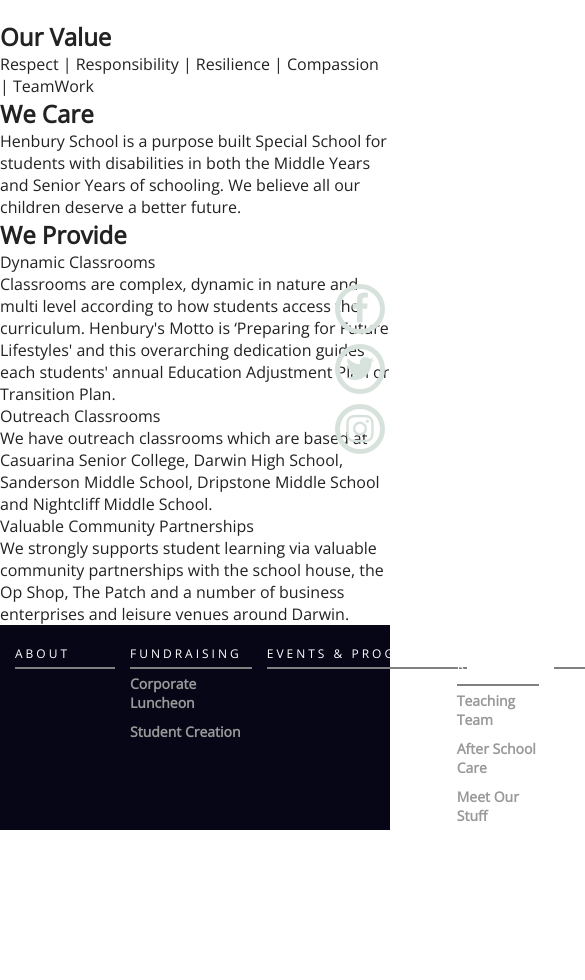
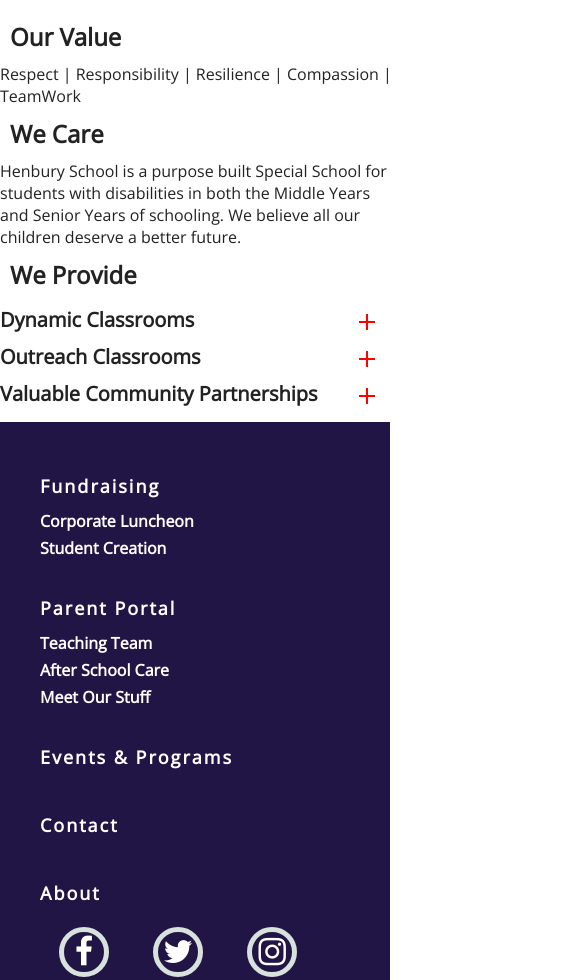
Before and after one commit to teamseagulls/HenburySchool, a plain HTML site: page index.html in a window 390 px wide. Shown: the part 380-1360 px from the top of the page, 585 px wide, since content can reach past the window. Before the commit the page ends 1210 px from the top, so only its background shows below. Drawn offline with nearby package versions, Linux system fonts and the light colour scheme.

Commit message:
responsive footer, fixed menu, home page main information

```diff
--- a/contact.html
+++ b/contact.html
@@ -6,7 +6,6 @@
   <meta name="viewport" content="width=device-width initial-scale=1">
   <link rel="stylesheet" href="css/main.css">
   <link rel="stylesheet" href="css/requestform.css">
-  <link rel="stylesheet" href="css/GlobalMain.css">
   <link href="https://maxcdn.bootstrapcdn.com/font-awesome/4.7.0/css/font-awesome.min.css" rel="stylesheet" integrity="sha384-wvfXpqpZZVQGK6TAh5PVlGOfQNHSoD2xbE+QkPxCAFlNEevoEH3Sl0sibVcOQVnN" crossorigin="anonymous">
   <title>Henbury School</title>
   <title>Henbury School website </title>
--- a/css/main.css
+++ b/css/main.css
@@ -81,6 +81,16 @@ a{
   justify-content: space-between;
   align-items: center;
   padding: 5px;
+}
+
+.navigation.navfixed{
+  position:fixed;
+  top:0;
+  left:0;
+  right:0;
+  z-index: 1;
+  background-color: white;
+  box-shadow: 0 1.5rem 3rem rgba(0, 0, 0, 0.2);
 }
 
 /*hide the checkbox*/
@@ -196,19 +206,18 @@ a{
   height: 8px;
   position: absolute;
   left: 2px;
-  top: 4px;
+  top: 3px;
   /* transition: all .3s; */
   width: 2px;
+  transform-origin: bottom;
 }
 
 .navigation_dropicon::before{
   transform: rotate(45deg) translateX(-23%);
-  transform-origin: top;
 }
 
 .navigation_dropicon::after{
   transform: rotate(-45deg) translateX(23%);
-  transform-origin: top;
 }
 
 /*set padding for level two menu*/
@@ -231,78 +240,6 @@ a{
 
 .show {
   display: block;
-}
-/*start social icon style*/
-
-.social_icon {
-  width:50px;
-  position: fixed;
-  bottom:10px;
-  right:5px;
-}
-
-/* Style the list items inside the UL list, by setting its width, height and line-height
-  and float them to left and set its border and border-radius.
- */
-.social_icon li {
-  width: 50px;
-  height: 50px;
-  line-height: 50px;
-  margin-top:10px;
-  text-align: center;
-  cursor: pointer;
-  border-radius: 50%;
-  border: 5px solid #D8E2DC;
-  float: left;
-  transition: all 0.5s ease;
-}
-
-/* Style the icons by setting its color and margin-top value to 20px
-to align it properly */
-.fa {
-  color: #D8E2DC;
-  transition: all 0.5s ease;
-}
-
-/* Now target the specific li classes for styling and use box-shadow effect to border and text-shadow effect
-  to icons for glowing effect and use transition property for smooth transition effect. */
-/*facebook*/
-.social_icon li:hover.facebook {
-  border: 5px solid #3b5998;
-  box-shadow: 0 0 15px #3b5998;
-  transition: all 0.5s ease;
-}
-
-.social_icon li:hover .fa-facebook {
-  color: #3b5998;
-  text-shadow: 0 0 15px #3b5998;
-  transition: all 0.5s ease;
-}
-
-/*twitter*/
-.social_icon li:hover.twitter {
-  border: 5px solid #00aced;
-  box-shadow: 0 0 15px #00aced;
-  transition: all 0.5s ease;
-}
-
-.wrapper li:hover .fa-twitter {
-  color: #00aced;
-  text-shadow: 0 0 15px #00aced;
-  transition: all 0.5s ease;
-}
-
-/* instagram */
-.social_icon li:hover.instagram {
-  border: 5px solid #bc2a8d;
-  box-shadow: 0 0 15px #bc2a8d;
-  transition: all 0.5s ease;
-}
-
-.social_icon li:hover .fa-instagram {
-  color: #bc2a8d;
-  text-shadow: 0 0 15px #bc2a8d;
-  transition: all 0.5s ease;
 }
 
 /*set style for btn link*/
@@ -370,84 +307,236 @@ width, it will loss its width inherited from its parent, totally no width, not e
   margin:100px 0 0 100px;
 }
 
-/*start footer styling*/
-.footer_container {
-  width: 100%;
-  position: relative;
-  height: auto;
+/*start styling for the content in home page*/
+.content_container{
   display: flex;
-  flex-direction: row;
-  justify-content: space-between;
-  background-color: #070617;
+  flex-direction: column;
 }
 
-.footer_container .col {
-  width: 190px;
-  height: auto;
-  float: left;
-  box-sizing: border-box;
-  padding: 0px 0px 0px 15px;
+.grid_item{
+  width:400px;
+  margin:10px auto;
+  position: relative;
 }
 
-.footer_container .col h1 {
-  margin: 0;
-  padding: 0;
-  font-family: inherit;
-  font-size: 12px;
-  line-height: 17px;
-  padding: 20px 10px 5px 0px;
-  color: rgba(255,255,255,255);
-  font-weight: normal;
-  text-transform: uppercase;
-  letter-spacing: 0.250em;
-  border-bottom: 2px solid grey;
+.content_title{
+  position: relative;
+  top:-10px;
+  left: 10px;
 }
 
-.footer_container .col ul li {
-  color: #999999;
-  font-size: 14px;
-  font-family: inherit;
-  font-weight: bold;
-  padding: 5px 0px 5px 0px;
-  cursor: pointer;
-  transition: .2s;
+/*when user hover on accordian title and accordianPlus*/
+
+.accordian_tab{
+  position: relative;
+  cursor:pointer;
+  top:0;
+  left:-10px;
 }
 
-.footer_container .col ul li a {
-  color: #999999;
-  font-size: 14px;
-  font-family: inherit;
+/*add style for content titles which are used to dropdown block content,
+so when hover on it, it will highlight the title
+reference: https://codepen.io/Lueh/pen/Ogbejq*/
+
+.accordian_title{
+  font-size: 20px;
   font-weight: bold;
-  padding: 5px 0px 5px 0px;
-  cursor: pointer;
-  transition: .2s;
-  text-decoration: none;
+  padding:5px 10px;
+  display: inline-block;
+  position: relative;
+  cursor:pointer;
 }
 
-.footer_container .col ul li a:hover {
-  color: #ffffff;
-  transition: .1s;
+.accordian_title:hover::after{
+  height: 50%;
 }
 
-.social_container ul li {
-  display: inline-block;
-  padding-right: 5px !important;
+/*highlight will start from bottom of the accordian title*/
+
+.accordian_title::after{
+  content:"";
+  width:100%;
+  height:0;
+  position: absolute;
+  left: 0;
+  bottom:0;
+  z-index: -1;
+  background-color: orange;
+  transition:all 400ms cubic-bezier(0.34,0.14,0.35,1);
 }
 
-.footer_container .col ul li:hover {
-  color: #ffffff;
-  transition: .1s;
-  -webkit-transition: .1s;
-  -moz-transition: .1s;
+/*position the accordianPlus icon*/
+.accordianPlus{
+  position:absolute;
+  width:16px;
+  top: 20px;
+  right: 15px;
 }
 
-.clearfix {
-  clear: both;
+/*draw accordian icon*/
+.accordianPlus::before,
+.accordianPlus::after{
+  content:" ";
+  display:block;
+  position:absolute;
+  height:2px;
+  width:100%;
+  background-color:red;
+  transition:transform 300ms, background-color 300ms;
 }
 
+.accordianPlus::after{
+  transform:rotate(90deg);
+}
+
+/*hide accordian content in default*/
+.accordian_content{
+  display: none;
+  padding:10px 30px;
+}
+
+.accordianActive{
+  display: block;
+}
+
+/*change the color of accordian_title*/
+.accordian_tab.activeEffect{
+  color:red;
+}
+
+/*change accordPlus icon to minus icon*/
+.accordianPlus.isActive::before,
+.accordianPlus.isActive::after{
+  background-color: #6f7175;
+  transform:rotate(180deg);
+}
+
+/*end styling for home content*/
 
 
-@media screen and (min-width:880px) {
+/*start footer styling*/
+.footer{
+  background-color:#211545;
+}
+
+.footer_container {
+  padding:20px 10px;
+  max-width: 1400px;
+  display: flex;
+  flex-direction: column;
+  justify-content: space-between;
+}
+
+.column {
+  box-sizing: border-box;
+  margin: 20px 0px 0px 30px;
+}
+
+.footer a{
+  display: block;
+  font-weight: bold;
+}
+
+/*footer menu title*/
+.footer_menu_title {
+  color:white;
+  font-size: 18px;
+  margin: 12px 0;
+  letter-spacing: 2px;
+}
+
+/*footer submenu*/
+.footer a:not(.footer_menu_title) {
+  color: white;
+  font-size: 16px;
+  margin-bottom:5px;
+}
+
+.footer a:hover {
+  border-bottom: 1px solid white;
+}
+
+/*start footer social icon style*/
+.social_icon{
+  height:70px;
+  /*text-align: center;*/
+  position: relative;
+  left:10%;;
+  bottom:30px;
+}
+
+/*set icon border and put in middle */
+.social_icon li {
+  width: 50px;
+  height: 50px;
+  line-height: 50px;
+  margin:20px 20px 0;
+  text-align: center;
+  cursor: pointer;
+  border-radius: 50%;
+  border: 5px solid #D8E2DC;
+  display:inline-block;
+}
+
+.fa {
+  color: white;
+  transition: all 0.5s ease;
+}
+
+/* glowing effect*/
+
+/*facebook*/
+.social_icon li:hover.facebook {
+  border: 5px solid #3b5998;
+  box-shadow: 0 0 15px #3b5998;
+  transition: all 0.5s ease;
+}
+
+.social_icon li:hover .fa-facebook {
+  color: #3b5998;
+  text-shadow: 0 0 15px #3b5998;
+  transition: all 0.5s ease;
+}
+
+/*twitter*/
+.social_icon li:hover.twitter {
+  border: 5px solid #00aced;
+  box-shadow: 0 0 15px #00aced;
+  transition: all 0.5s ease;
+}
+
+.wrapper li:hover .fa-twitter {
+  color: #00aced;
+  text-shadow: 0 0 15px #00aced;
+  transition: all 0.5s ease;
+}
+
+/* instagram */
+.social_icon li:hover.instagram {
+  border: 5px solid #bc2a8d;
+  box-shadow: 0 0 15px #bc2a8d;
+  transition: all 0.5s ease;
+}
+
+.social_icon li:hover .fa-instagram {
+  color: #bc2a8d;
+  text-shadow: 0 0 15px #bc2a8d;
+  transition: all 0.5s ease;
+}
+
+@media screen and (min-width:600px){
+  /*reponsive footer with 2 columns*/
+  .footer_container{
+    flex-flow: row wrap;
+  }
+
+  .column{
+    width:40%;
+  }
+
+}
+
+@media screen and (min-width:900px) {
   .nav_container{
     max-width: 1000px;
   }
@@ -499,4 +588,16 @@ width, it will loss its width inherited from its parent, totally no width, not e
     top:60px;
     box-shadow: 5px 10px #484f5b;
   }
+
+  /*4 columns in footer*/
+  .column{
+    width:20%;
+  }
 }
+
+@media screen and (min-width:1200px){
+  /*5 columns in footer*/
+  .column{
+    width:15%;
+  }
+}
--- a/index.html
+++ b/index.html
@@ -8,14 +8,7 @@
   <link rel="stylesheet" href="css/main.css">
   <link rel="stylesheet" href="css/stylescard.css">
   <link href="https://maxcdn.bootstrapcdn.com/font-awesome/4.7.0/css/font-awesome.min.css" rel="stylesheet" integrity="sha384-wvfXpqpZZVQGK6TAh5PVlGOfQNHSoD2xbE+QkPxCAFlNEevoEH3Sl0sibVcOQVnN" crossorigin="anonymous">
-  <title>Henbury School</title>
-
-  <style>
-    page_content{
-      margin:10 auto;
-    }
-  </style>
-
+  <title>Henbury School Home</title>
 </head>
 
 <body>
@@ -82,73 +75,107 @@
 
   <main class="main_content">
 
-    <div class="page_content">
-      <div class="school_value">
-        <h2>Our Value</h2>
+    <div class="content_container">
+      <div class="grid_item">
+        <h2 class="content_title">Our Value</h2>
         <p>Respect | Responsibility | Resilience | Compassion | TeamWork</p>
       </div>
-      <div class="school_info">
-        <h2>We Care</h2>
+      <div class="grid_item">
+        <h2 class="content_title">We Care</h2>
         <p>Henbury School is a purpose built Special School for students with disabilities in
           both the Middle Years and Senior Years of schooling. We believe all our children
           deserve a better future.</p>
       </div>
-      <div class="school_mission">
-        <h2>We Provide</h2>
-        <span>Dynamic Classrooms</span>
+      <div class="grid_item">
+        <h2 class="content_title">We Provide</h2>
+
+        <div class="accordian_wrapper">
+          <div class="accordian_tab">
+            <span class="accordian_title">Dynamic Classrooms</span>
+            <i class="accordianPlus"></i>
+          </div>
+          <div class="accordian_content">
             <p>Classrooms are complex, dynamic in nature and multi level according to how students
               access the curriculum. Henbury's Motto is ‘Preparing for Future Lifestyles' and this
               overarching dedication guides each students' annual Education Adjustment Plan or
               Transition Plan.</p>
-        <span>Outreach Classrooms</span>
+          </div>
+        </div>
+
+        <div class="accordian_wrapper">
+          <div class="accordian_tab">
+            <span class="accordian_title">Outreach Classrooms</span>
+            <i class="accordianPlus"></i>
+          </div>
+          <div class="accordian_content">
             <p>We have outreach classrooms which are based at Casuarina Senior College, Darwin High School,
               Sanderson Middle School, Dripstone Middle School and Nightcliff Middle School.</p>
-        <span>Valuable Community Partnerships</span>
+          </div>
+        </div>
+
+        <div class="accordian_wrapper">
+          <div class="accordian_tab">
+            <span class="accordian_title">Valuable Community Partnerships</span>
+            <i class="accordianPlus"></i>
+          </div>
+          <div class="accordian_content">
             <p>We strongly supports student learning via valuable community partnerships with the school house,
                the Op Shop, The Patch and a number of business enterprises and leisure venues around Darwin.</p>
+          </div>
+        </div>
+
       </div>
 
     </div>
 
   </main>
 
+  <!--start footer-->
+
   <footer>
     <div class="footer">
       <div class="footer_container">
-        <div class="col">
-          <a href="about.html"><h1 style="width:100px">About</h1></a>
-        </div>
-        <div class="col">
-          <h1>Fundraising</h1>
+        <div class="column">
           <ul>
-            <li> <a href="corporateluncheon.html">Corporate Luncheon</a> </li>
-            <li> <a href="studentcreation.html">Student Creation</a> </li>
-          </ul>
-        </div>
-        <div class="col">
-          <h1 style="width:200px">Events & Programs</h1>
-        </div>
-        <div class="col">
-          <h1>Parents Portal</h1>
-          <ul>
-            <li> <a href="teachingteam.html">Teaching Team</a> </li>
-            <li> <a href="afterschoolcare.html">After School Care</a> </li>
-            <li> <a href="ptcommunication.html">Meet Our Stuff</a> </li>
+            <li><a href="corporateluncheon.html" class="footer_menu_title">Fundraising</a></li>
+            <li><a href="corporateluncheon.html">Corporate Luncheon</a></li>
+            <li><a href="studentcreation.html">Student Creation</a></li>
           </ul>
         </div>
 
-        <div class="col">
-          <h1>Contact</h1>
+        <div class="column">
+          <ul>
+              <li><a href="#" class="footer_menu_title">Parent Portal</a></li>
+            <li><a href="teachingteam.html">Teaching Team</a></li>
+            <li><a href="afterschoolcare.html">After School Care<a></li>
+              <li><a href="communication.html">Meet Our Stuff</a></li>
+          </ul>
         </div>
 
+        <div class="column">
+            <ul>
+            <li><a href="event&program.html" class="footer_menu_title">Events & Programs</a></li>
+          </ul>
+        </div>
+
+        <div class="column">
+          <ul>
+            <li><a href="#" class="footer_menu_title">Contact</a></li>
+          </ul>
+        </div>
+
+        <div class="column">
+          <ul>
+            <li><a href="about.html" class="footer_menu_title">About</a></li>
+          </ul>
+        </div>
+      </div>
       <div class="social_icon">
         <ul>
           <li class="facebook"><i class="fa fa-facebook fa-2x" aria-hidden="true"></i></li>
           <li class="twitter"><i class="fa fa-twitter fa-2x" aria-hidden="true"></i></li>
           <li class="instagram"><i class="fa fa-instagram fa-2x" aria-hidden="true"></i></li>
         </ul>
-        </div>
-        <div class="clearfix"></div>
       </div>
     </div>
   </footer>
```
Also changed, not shown: js/main.js (+43 -6 lines). Lines whose indentation alone changed are shown as unchanged.
